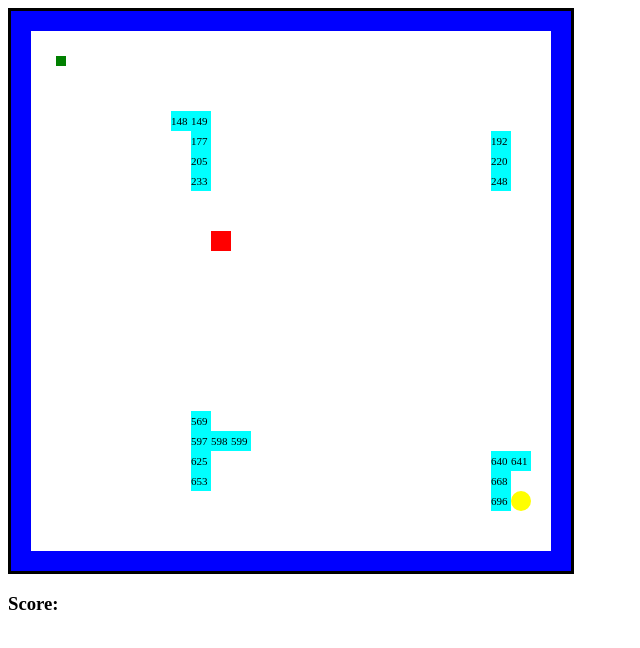
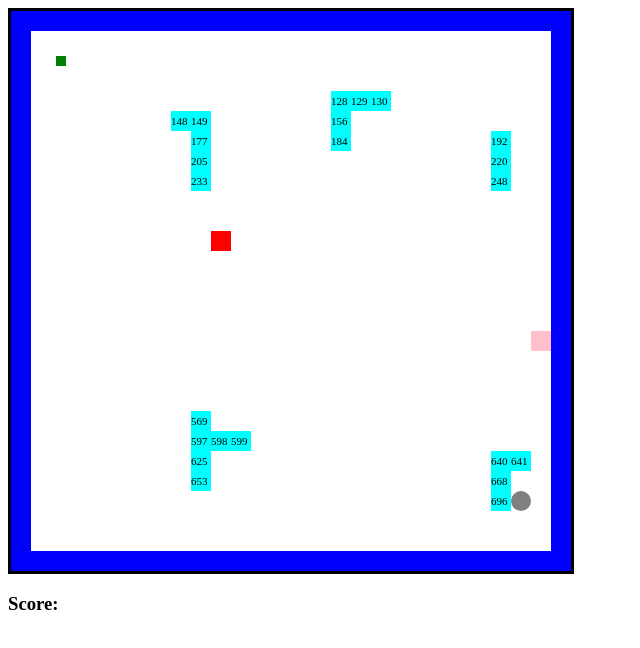
Before and after one commit to northwindapps/pacman-hide-and-seek, a plain HTML site: page index.html in a window 1280 px wide. Shown: the whole page, without its empty margins (0-640 px from the left). Drawn offline with Linux system fonts and the light colour scheme.

Commit message:
new hit conditions

```diff
--- a/app.js
+++ b/app.js
@@ -9,9 +9,9 @@ document.addEventListener('DOMContentLoaded', () => {
     1, 4, 4, 4, 4, 4, 4, 4, 4, 4, 4, 4, 4, 4, 4, 4, 4, 4, 4, 4, 4, 4, 4, 4, 4, 4, 4, 1,
     1, 4, 0, 4, 4, 4, 4, 4, 4, 4, 4, 4, 4, 4, 4, 4, 4, 4, 4, 4, 4, 4, 4, 4, 4, 4, 4, 1,
     1, 4, 4, 4, 4, 4, 4, 4, 4, 4, 4, 4, 4, 4, 4, 4, 4, 4, 4, 4, 4, 4, 4, 4, 4, 4, 4, 1,
-    1, 4, 4, 4, 4, 4, 4, 4, 4, 4, 4, 4, 4, 4, 4, 4, 4, 4, 4, 4, 4, 4, 4, 4, 4, 4, 4, 1,
-    1, 4, 4, 4, 4, 4, 4, 4, 5, 5, 4, 4, 4, 4, 4, 4, 4, 4, 4, 4, 4, 4, 4, 4, 4, 4, 4, 1,
-    1, 4, 4, 4, 4, 4, 4, 4, 4, 5, 4, 4, 4, 4, 4, 4, 4, 4, 4, 4, 4, 4, 4, 4, 5, 4, 4, 1,
+    1, 4, 4, 4, 4, 4, 4, 4, 4, 4, 4, 4, 4, 4, 4, 4, 5, 5, 5, 4, 4, 4, 4, 4, 4, 4, 4, 1,
+    1, 4, 4, 4, 4, 4, 4, 4, 5, 5, 4, 4, 4, 4, 4, 4, 5, 4, 4, 4, 4, 4, 4, 4, 4, 4, 4, 1,
+    1, 4, 4, 4, 4, 4, 4, 4, 4, 5, 4, 4, 4, 4, 4, 4, 5, 4, 4, 4, 4, 4, 4, 4, 5, 4, 4, 1,
     1, 4, 4, 4, 4, 4, 4, 4, 4, 5, 4, 4, 4, 4, 4, 4, 4, 4, 4, 4, 4, 4, 4, 4, 5, 4, 4, 1,
     1, 4, 4, 4, 4, 4, 4, 4, 4, 5, 4, 4, 4, 4, 4, 4, 4, 4, 4, 4, 4, 4, 4, 4, 5, 4, 4, 1,
     1, 4, 4, 4, 4, 4, 4, 4, 4, 4, 4, 4, 4, 4, 4, 4, 4, 4, 4, 4, 4, 4, 4, 4, 4, 4, 4, 1,
@@ -188,7 +188,7 @@ document.addEventListener('DOMContentLoaded', () => {
   //all my ghosts
   ghosts = [
     new Ghost('blinky', 328, 500),
-    // new Ghost('pinky', 356, 400),
+    new Ghost('pinky', 356, 400),
     // new Ghost('inky', 331, 300),
     // new Ghost('clyde', 359, 500)
   ]
@@ -312,17 +312,21 @@ document.addEventListener('DOMContentLoaded', () => {
             found_check = true
           }
 
-          if (least_coefficient_a_diff <= 0.4 && player_enemy_dis < cover_enemy_dis && player_enemy_dis <15 &&  Math.abs( player_enemy_dis - cover_enemy_dis) < 5 ) {
+          if (least_coefficient_a_diff <= 0.4 && player_enemy_dis < cover_enemy_dis && player_enemy_dis < 15 && Math.abs(player_enemy_dis - cover_enemy_dis) < 5) {
             found_check = true
           }
 
-          if (least_coefficient_a_diff %0.5 == 0 && player_enemy_dis > cover_enemy_dis || least_coefficient_a_diff == 2 && player_enemy_dis > cover_enemy_dis) {
+          if (least_coefficient_a_diff % 0.5 == 0 && player_enemy_dis > cover_enemy_dis || least_coefficient_a_diff == 2 && player_enemy_dis > cover_enemy_dis) {
             found_check = false
             console.log("cover-enemy-dis", cover_enemy_dis)
             console.log("player-enemy-dis", player_enemy_dis)
           }
 
           if (least_coefficient_a_diff == Infinity) {
+            found_check = false
+          }
+
+          if (player_enemy_dis > 18) {
             found_check = false
           }
 
@@ -371,17 +375,21 @@ document.addEventListener('DOMContentLoaded', () => {
             found_check = true
           }
 
-          if (least_coefficient_a_diff <= 0.4 && player_enemy_dis < cover_enemy_dis && player_enemy_dis <15 &&  Math.abs( player_enemy_dis - cover_enemy_dis) < 5 ) {
+          if (least_coefficient_a_diff <= 0.4 && player_enemy_dis < cover_enemy_dis && player_enemy_dis < 15 && Math.abs(player_enemy_dis - cover_enemy_dis) < 5) {
             found_check = true
           }
 
-          if (least_coefficient_a_diff%0.5 == 0 && player_enemy_dis > cover_enemy_dis || least_coefficient_a_diff == 2 && player_enemy_dis > cover_enemy_dis) {
+          if (least_coefficient_a_diff % 0.5 == 0 && player_enemy_dis > cover_enemy_dis || least_coefficient_a_diff == 2 && player_enemy_dis > cover_enemy_dis) {
             found_check = false
             console.log("cover-enemy-dis", cover_enemy_dis)
             console.log("player-enemy-dis", player_enemy_dis)
           }
 
           if (least_coefficient_a_diff == Infinity) {
+            found_check = false
+          }
+
+          if (player_enemy_dis > 18) {
             found_check = false
           }
 
@@ -435,15 +443,19 @@ document.addEventListener('DOMContentLoaded', () => {
             console.log("player-enemy-dis", player_enemy_dis)
           }
 
-          if (least_coefficient_a_diff%0.5 == 0 && player_enemy_dis > cover_enemy_dis || least_coefficient_a_diff == 0.666666666666667 && player_enemy_dis > cover_enemy_dis || least_coefficient_a_diff == 0.6666666666666665 && player_enemy_dis > cover_enemy_dis || least_coefficient_a_diff == 0.75 && player_enemy_dis > cover_enemy_dis) {
+          if (least_coefficient_a_diff % 0.5 == 0 && player_enemy_dis > cover_enemy_dis || least_coefficient_a_diff == 0.666666666666667 && player_enemy_dis > cover_enemy_dis || least_coefficient_a_diff == 0.6666666666666665 && player_enemy_dis > cover_enemy_dis || least_coefficient_a_diff == 0.75 && player_enemy_dis > cover_enemy_dis) {
             found_check = false
           }
 
-          if (least_coefficient_a_diff <= 0.4 && player_enemy_dis < cover_enemy_dis && player_enemy_dis <15 &&  Math.abs( player_enemy_dis - cover_enemy_dis) < 5 ) {
+          if (least_coefficient_a_diff <= 0.4 && player_enemy_dis < cover_enemy_dis && player_enemy_dis < 15 && Math.abs(player_enemy_dis - cover_enemy_dis) < 5) {
             found_check = true
           }
 
           if (least_coefficient_a_diff == Infinity) {
+            found_check = false
+          }
+
+          if (player_enemy_dis > 18) {
             found_check = false
           }
 
@@ -489,7 +501,7 @@ document.addEventListener('DOMContentLoaded', () => {
             }
           }
 
-          if (least_coefficient_a_diff> 0.5) {
+          if (least_coefficient_a_diff > 0.5) {
             found_check = true
           }
 
@@ -499,15 +511,19 @@ document.addEventListener('DOMContentLoaded', () => {
             console.log("player-enemy-dis", player_enemy_dis)
           }
 
-          if (least_coefficient_a_diff%0.5 == 0 && player_enemy_dis > cover_enemy_dis || least_coefficient_a_diff == 0.666666666666667 && player_enemy_dis > cover_enemy_dis || least_coefficient_a_diff == 0.6666666666666665 && player_enemy_dis > cover_enemy_dis || least_coefficient_a_diff == 0.75 && player_enemy_dis > cover_enemy_dis) {
+          if (least_coefficient_a_diff % 0.5 == 0 && player_enemy_dis > cover_enemy_dis || least_coefficient_a_diff == 0.666666666666667 && player_enemy_dis > cover_enemy_dis || least_coefficient_a_diff == 0.6666666666666665 && player_enemy_dis > cover_enemy_dis || least_coefficient_a_diff == 0.75 && player_enemy_dis > cover_enemy_dis) {
             found_check = false
           }
 
-          if (least_coefficient_a_diff <= 0.4 && player_enemy_dis < cover_enemy_dis && player_enemy_dis <15 &&  Math.abs( player_enemy_dis - cover_enemy_dis) < 5  ) {
+          if (least_coefficient_a_diff <= 0.4 && player_enemy_dis < cover_enemy_dis && player_enemy_dis < 15 && Math.abs(player_enemy_dis - cover_enemy_dis) < 5) {
             found_check = true
           }
 
           if (least_coefficient_a_diff == Infinity) {
+            found_check = false
+          }
+
+          if (player_enemy_dis > 18) {
             found_check = false
           }
 
--- a/style.css
+++ b/style.css
@@ -47,7 +47,7 @@
 }
 
 .pac-man {
-    background-color: yellow;
+    background-color: gray;
     border-radius: 10px;
 }
 
```
Also changed, not shown: 2 other files.
